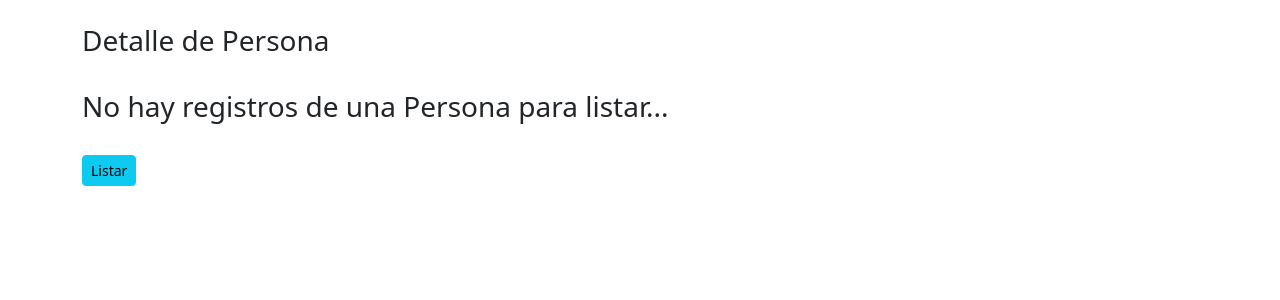
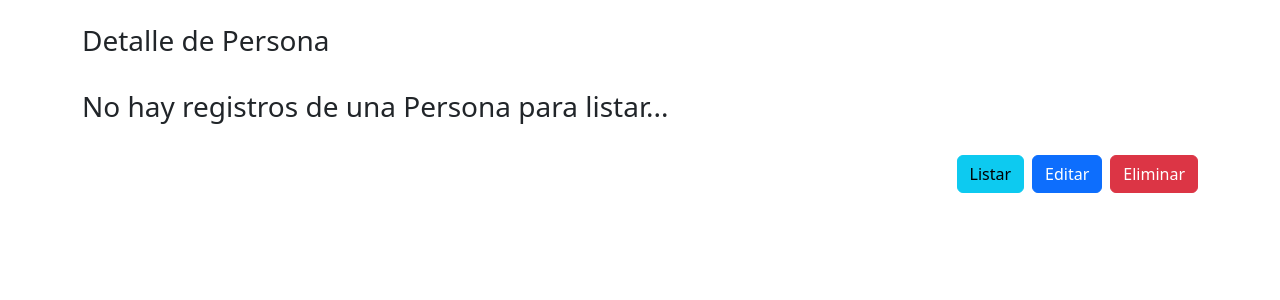
Before and after one commit to sergiovnp/DjangoCrudFbv, a Django app: template personas/templates/detalle.html in a window 1280 px wide. Shown: the part 56-356 px from the top of the page. Run offline with Django 4.2, Linux system fonts and the light colour scheme; the template is opened without the code that fills it, so the values that code supplies are empty; some libraries are stand-ins or nearby versions.

Commit message:
Se crea vista Editar

```diff
--- a/personas/templates/detalle.html
+++ b/personas/templates/detalle.html
@@ -21,7 +21,11 @@
             <h3>No hay registros de una Persona para listar...</h3>
         {% endif %}
         <br>
-        <a class="btn btn-info btn-sm" href="{% url 'lista' %}" role="button">Listar</a>
+        <div class="d-grid gap-2 d-md-flex justify-content-md-end">
+            <a class="btn btn-info" href="{% url 'lista' %}" role="button">Listar</a>
+            <a class="btn btn-primary" href="{% url 'editar' persona.id %}" role="button">Editar</a>
+            <a class="btn btn-danger" href="{% url 'lista' %}" role="button">Eliminar</a>
+          </div>
 
 </div>
 
--- a/personas/url.py
+++ b/personas/url.py
@@ -6,4 +6,5 @@ urlpatterns = [
     path('', views.personaLista, name='lista'),
     path('detalle/<int:id>/', views.personaDetalle, name='detalle'),
     path('crear/', views.personaCrear, name='crear'),
+    path('editar/<int:id>/', views.personaEditar, name='editar',)
 ]
--- a/templates/index.html
+++ b/templates/index.html
@@ -7,7 +7,7 @@
     <meta name="description" content="">
     <meta name="author" content="Mark Otto, Jacob Thornton, and Bootstrap contributors">
     <meta name="generator" content="Hugo 0.104.2">
-    <title>Navbar Template · Bootstrap v5.2</title>
+    <title>Django CRUD FBV</title>
 
     <link rel="canonical" href="https://getbootstrap.com/docs/5.2/examples/navbars/">
 
```
Also changed, not shown: personas/templates/editar.html (added, +27 -0 lines), personas/views.py (+10 -0 lines).
